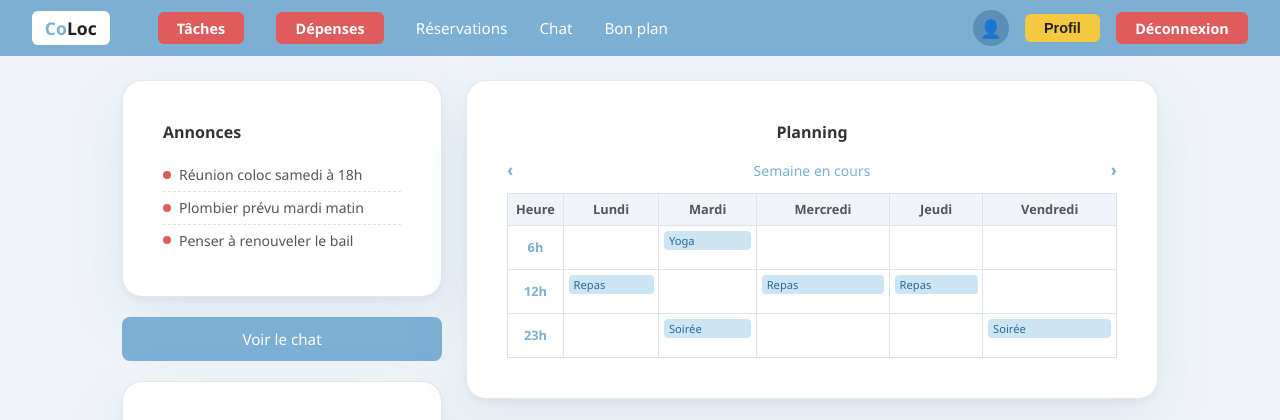
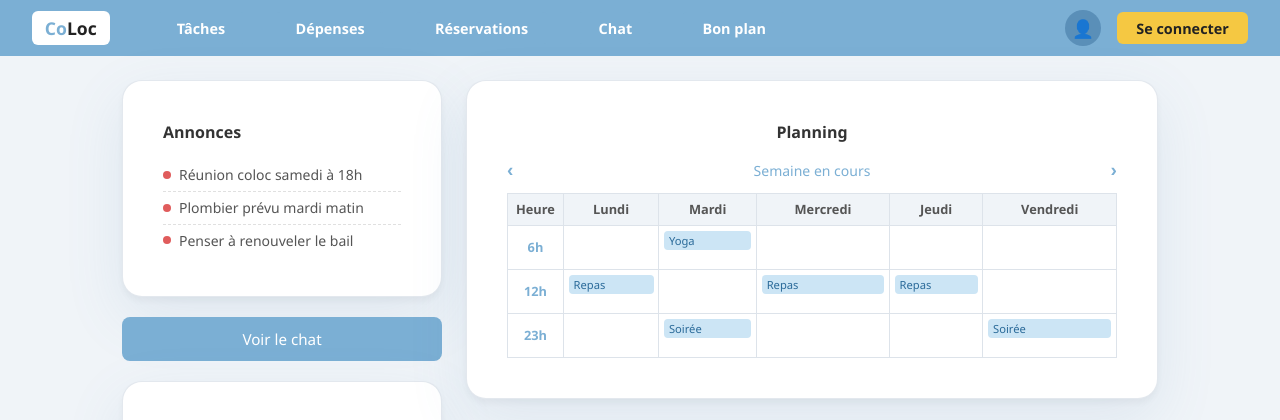
Before and after one commit to balletFrancois18/Projet-IHM-Colocation, a Flask app: page / in a window 1280 px wide. Shown: the top 420 px of the page. Run offline with Flask 3, Linux system fonts and the light colour scheme; data comes from the database, SQL or seed files in the repository.

Commit message:
modif page index

```diff
--- a/static/style.css
+++ b/static/style.css
@@ -245,6 +245,17 @@ nav a:hover { text-decoration: underline; }
   justify-content: center;
   color: white;
   font-size: 1.1rem;
+}
+
+.btn-menu {
+  background: var(--blue);
+  color: white;
+  border: none;
+  padding: 0.4rem 1.2rem;
+  border-radius: 4%;
+  font-weight: 900;
+  cursor: pointer;
+  font-size: 0.9rem;
 }
 
 .btn-profil {
--- a/templates/index.html
+++ b/templates/index.html
@@ -11,19 +11,20 @@
 <body class="index-page">
   <nav>
     <div class="nav-logo">Co<span>Loc</span></div>
-    <a href="{{ url_for('taches.liste_taches') }}" class="btn-logout">Tâches</a>
-    <a href="{{ url_for('depenses.liste_depenses') }}" class="btn-logout">Dépenses</a>
-    <a href="#">Réservations</a>
-    <a href="#">Chat</a>
-    <a href="#">Bon plan</a>
+    <a href="{{ url_for('taches.liste_taches') }}" class="btn-menu">Tâches</a>
+    <a href="{{ url_for('depenses.liste_depenses') }}" class="btn-menu">Dépenses</a>
+    <a href="#" class="btn-menu">Réservations</a>
+    <a href="#" class="btn-menu">Chat</a>
+    <a href="#" class="btn-menu">Bon plan</a>
     <div class="nav-right">
-      <div class="nav-avatar">👤</div>
-      <button class="btn-profil">Profil</button>
+    <div class="nav-avatar">👤</div>
+    {% if session.get('user_id') %}
       <a href="{{ url_for('auth.logout') }}" class="btn-logout">Déconnexion</a>
-      </div>
+    {% else %}
+      <a href="{{ url_for('auth.login') }}" class="btn-profil">Se connecter</a>
+    {% endif %}
     </div>
   </nav>
-
   <main>
 
     <!-- COLONNE GAUCHE -->
```
